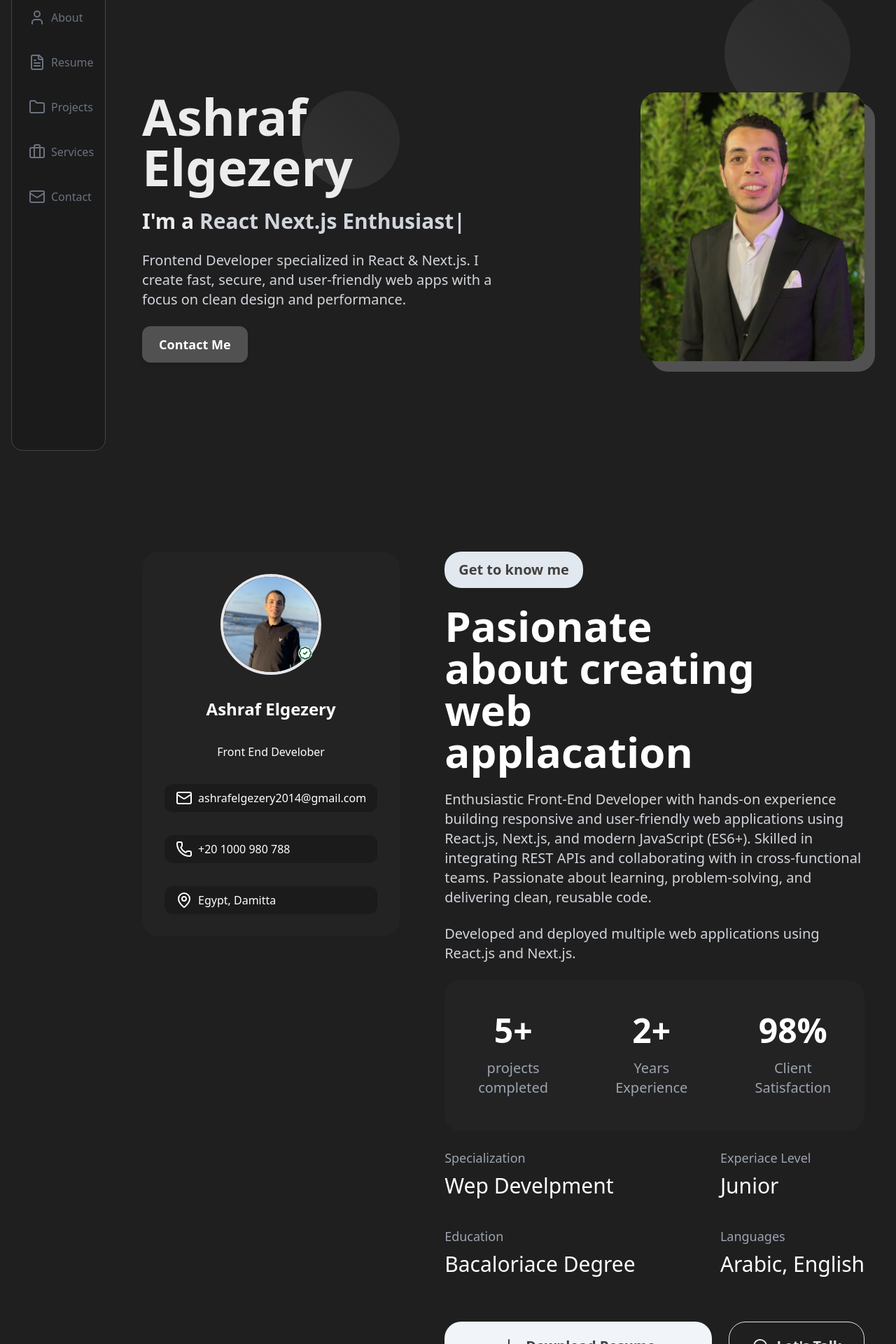
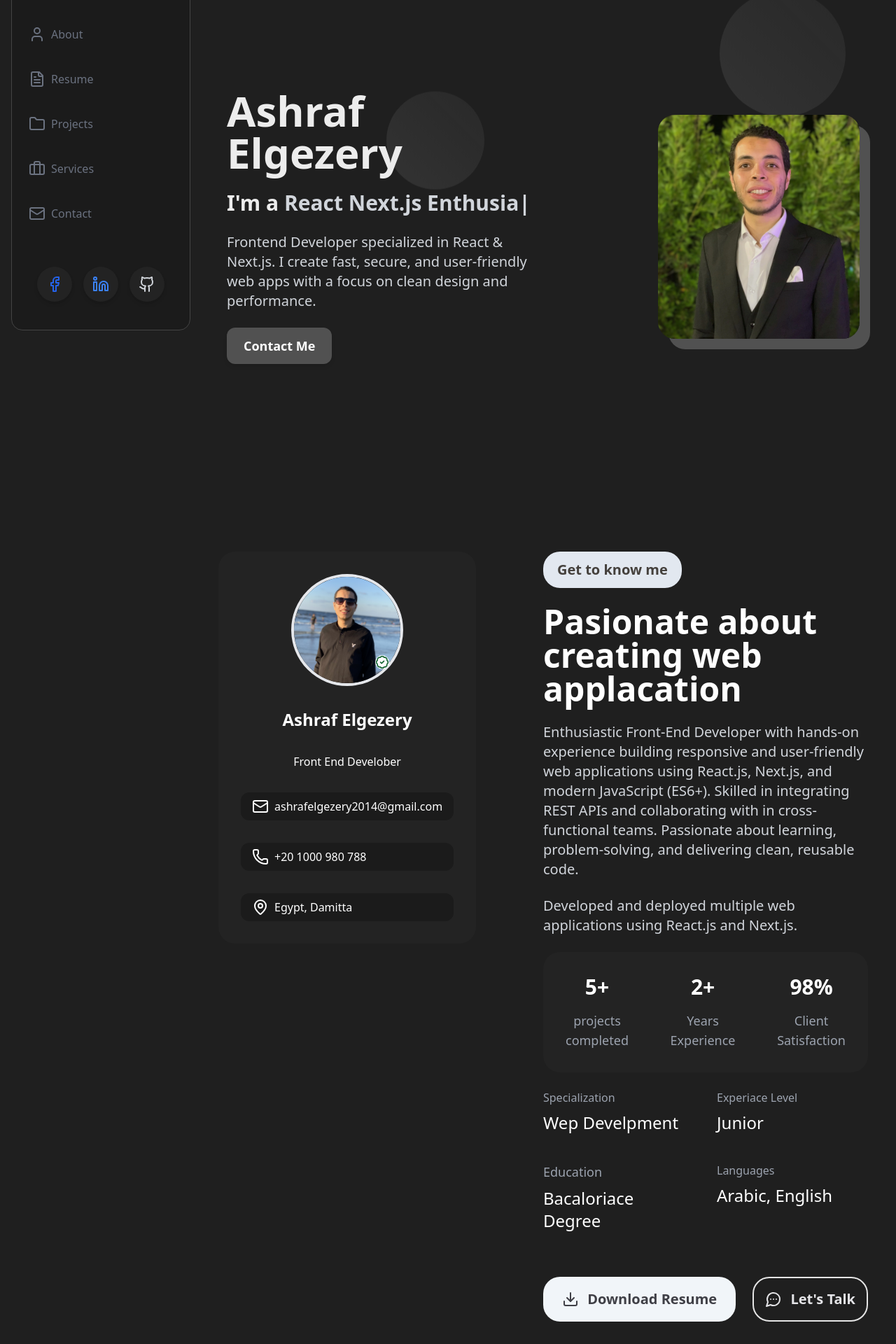
Before and after one commit to ashraf-walid/Ashraf-Portfolio, a Next.js app: page / in a window 1280 px wide. Shown: the part 100-2020 px from the top of the page at 70% size. Built offline with nearby package versions, Linux system fonts and the light colour scheme.

Commit message:
resposive

```diff
--- a/src/app/components/SideMenu.jsx
+++ b/src/app/components/SideMenu.jsx
@@ -7,6 +7,11 @@ import {
   Mail,
   FileText,
   Briefcase,
+  Facebook,
+  Linkedin,
+  Github,
+  Menu,
+  X,
 } from "lucide-react";
 
 const sections = [
@@ -20,6 +25,7 @@ const sections = [
 
 export default function SideMenu() {
   const [active, setActive] = useState("home");
+  const [isMenuOpen, setIsMenuOpen] = useState(false);
 
   useEffect(() => {
     // Set initial active from hash if present
@@ -61,8 +67,32 @@ export default function SideMenu() {
   }, []);
 
   return (
+    <>
+      {/* Mobile menu button */}
+      <div
+        onClick={() => setIsMenuOpen(!isMenuOpen)}
+        className="fixed right-4 top-4 z-50 cursor-pointer rounded-full h-9 w-9 flex justify-center items-center bg-accent md:hidden"
+      >
+        {!isMenuOpen && <Menu size={24} className="text-black" />}
+        {isMenuOpen && <X size={24} className="text-black" />}
+      </div>
+
+      {/* Backdrop for mobile menu */}
+      <div
+        className={`fixed inset-0 bg-black bg-opacity-40 z-40 transition-opacity duration-300 md:hidden ${isMenuOpen ? 'opacity-100 pointer-events-auto' : 'opacity-0 pointer-events-none'}`}
+        onClick={() => setIsMenuOpen(false)}
+        aria-hidden="true"
+      />
+
+      {/* Side menu (mobile & desktop) */}
       <nav
-      className="hidden md:flex flex-col gap-y-2 px-4 justify-start sticky w-1/5 h-[90vh] top-6 bg-sideMenu ml-4 rounded-2xl border border-sideMenuHover"
+        className={`
+          fixed top-0 right-0 h-full w-4/6 max-w-xs z-50 bg-sideMenu border border-sideMenuHover
+          rounded-l-2xl px-4 py-6 flex flex-col justify-start gap-y-2 transition-transform duration-500
+          md:sticky md:top-6 md:w-1/5 md:max-w-none md:rounded-2xl md:ml-4 md:flex md:translate-x-0
+          ${isMenuOpen ? 'translate-x-0' : '-translate-x-full'}
+          md:static md:opacity-100 md:pointer-events-auto
+        `}
         aria-label="Section navigation"
         role="navigation"
       >
@@ -73,8 +103,9 @@ export default function SideMenu() {
                 id={`nav-${section.id}`}
                 href={`#${section.id}`}
                 className={`rounded-xl transition-all  ${
-                active === section.id? "text-accent ": "text-gray-500 hover:text-accent"
+                  active === section.id ? "text-accent " : "text-gray-500 hover:text-accent"
                 }`}
+                onClick={() => setIsMenuOpen(false)}
               >
                 <div className="flex items-center gap-2">
                   <span aria-hidden>{section.icon}</span>
@@ -84,6 +115,18 @@ export default function SideMenu() {
             </li>
           ))}
         </ul>
+        <div className="flex flex-row gap-4 mb-4 justify-center items-center social-links mt-12">
+          <a href="https://www.facebook.com/ashrf.aljzyry.2025" target="_blank" rel="noopener noreferrer" aria-label="Facebook" className="w-[50px] h-[50px] flex items-center justify-center bg-[#232323] text-blue-600 hover:text-blue-800 rounded-full text-[20px] transition-all duration-300 shadow-md hover:shadow-lg focus:outline-none focus:ring-2 focus:ring-blue-400">
+            <Facebook size={24} />
+          </a>
+          <a href="https://www.linkedin.com/in/ِashrafelgezery" target="_blank" rel="noopener noreferrer" aria-label="LinkedIn" className="w-[50px] h-[50px] flex items-center justify-center bg-[#232323] text-blue-500 hover:text-blue-700 rounded-full text-[20px] transition-all duration-300 shadow-md hover:shadow-lg focus:outline-none focus:ring-2 focus:ring-blue-400">
+            <Linkedin size={24} />
+          </a>
+          <a href="https://github.com/ashraf-walid" target="_blank" rel="noopener noreferrer" aria-label="GitHub" className="w-[50px] h-[50px] flex items-center justify-center bg-[#232323] text-gray-300 hover:text-gray-600 rounded-full text-[20px] transition-all duration-300 shadow-md hover:shadow-lg focus:outline-none focus:ring-2 focus:ring-gray-400">
+            <Github size={24} />
+          </a>
+        </div>
       </nav>
+    </>
   );
 }
--- a/src/app/components/motion.jsx
+++ b/src/app/components/motion.jsx
@@ -1,7 +1,7 @@
 export default function Animate({ size = 80, className = "" }) {
   return (
     <div
-      className={`bg-motion rounded-full z-50 ${className}`}
+      className={`bg-motion rounded-full z-0 ${className}`}
       style={{ width: size, height: size }}
       aria-hidden="true"
     />
--- a/src/app/components/sections/AboutSection.jsx
+++ b/src/app/components/sections/AboutSection.jsx
@@ -3,98 +3,81 @@ import Image from "next/image";
 
 export default function AboutSection() {
   return (
-    <section id="about" className="min-h-screen flex gap-16 px-7 py-16">
+    <section id="about" className="min-h-screen grid md:grid-cols-2 px-2 sm:px-4 py-10 sm:py-16">
       {/* Card */}
-      <div className="relative max-h-[550px] w-[75%] bg-[#232323] rounded-3xl flex flex-col justify-between items-center gap-2 p-8">
+      <div className="w-fit max-w-md sm:max-w-lg md:max-w-none h-fit bg-[#232323] rounded-3xl flex flex-col justify-between items-center gap-8 p-6 sm:p-8 mx-auto md:mx-0">
+        {/* Image & BadgeCheck*/}
+        <div className="relative">
           <Image
             src="/profile/profile-2.jpg"
             alt="Profile photo"
-          className=" w-28 h-28 md:w-36 md:h-36 rounded-full object-cover border-4"
+            className="w-28 h-28 sm:w-32 sm:h-32 md:w-40 md:h-40 rounded-full object-cover border-4"
             width={200}
             height={200}
           />
           {/* BadgeCheck */}
-        <div className="absolute right-[125px] top-[135px] flex justify-center items-center w-5 h-5 rounded-full bg-white ">
+          <div className="absolute right-4 bottom-3 md:right-5 md:bottom-6 flex justify-center items-center w-5 h-5 rounded-full bg-white ">
             <BadgeCheck className="text-green-800 font-extrabold" />
           </div>
-        <h2 className="text-2xl font-bold">Ashraf Elgezery</h2>
-        <h3 className="text-base font-medium">Front End Develober</h3>
-        <div className="bg-[#1b1b1b] w-full rounded-xl px-4 py-2 flex gap-2 text-base"> <Mail /> ashrafelgezery2014@gmail.com </div>
-        <div className="bg-[#1b1b1b] w-full rounded-xl px-4 py-2 flex gap-2 text-base"> <Phone /> +20 1000 980 788 </div>
-        <div className="bg-[#1b1b1b] w-full rounded-xl px-4 py-2 flex gap-2 text-base"> <MapPin /> Egypt, Damitta </div>
+        </div>
+        <h2 className="text-xl sm:text-2xl font-bold">Ashraf Elgezery</h2>
+        <h3 className="text-sm sm:text-base font-medium">Front End Develober</h3>
+        <div className="bg-[#1b1b1b] w-full rounded-xl px-4 py-2 flex gap-2 text-sm sm:text-base items-center"> <Mail /> ashrafelgezery2014@gmail.com </div>
+        <div className="bg-[#1b1b1b] w-full rounded-xl px-4 py-2 flex gap-2 text-sm sm:text-base items-center"> <Phone /> +20 1000 980 788 </div>
+        <div className="bg-[#1b1b1b] w-full rounded-xl px-4 py-2 flex gap-2 text-sm sm:text-base items-center"> <MapPin /> Egypt, Damitta </div>
       </div>
       {/* Get to know me */}
-      <div className="w-auto flex flex-col gap-6">
-        <div className="bg-slate-200 w-fit text-stone-700 font-bold text-xl px-5 py-3 rounded-3xl">Get to know me</div>
-        <div className="text-6xl max-w-[470px] font-bold">Pasionate about creating web applacation</div>
-        <div className="text-xl text-gray-300">
+      <div className="w-full flex flex-col gap-6">
+        <div className="bg-slate-200 w-fit text-stone-700 font-bold text-lg sm:text-xl px-4 sm:px-5 py-2 sm:py-3 rounded-3xl">Get to know me</div>
+        <div className="text-3xl sm:text-4xl md:text-5xl max-w-full md:max-w-[470px] font-bold">Pasionate about creating web applacation</div>
+        <div className="text-base sm:text-xl text-gray-300">
           Enthusiastic Front-End Developer with hands-on experience building responsive and user-friendly web
           applications using React.js, Next.js, and modern JavaScript (ES6+). Skilled in integrating REST
           APIs and collaborating with in cross-functional teams. Passionate about learning, problem-solving, and
           delivering clean, reusable code.
         </div>
-        <div className="text-xl text-gray-300">
+        <div className="text-base sm:text-xl text-gray-300">
           Developed and deployed multiple web applications using React.js and Next.js.
         </div>
-        <div className="flex bg-[#232323] p-12 justify-between rounded-3xl">
+        <div className="flex flex-col sm:flex-row bg-[#232323] p-6 sm:p-8 justify-between rounded-3xl gap-6 sm:gap-0">
           <div className="text-center">
-            <div className="text-5xl font-bold mb-4">5+</div>
-            <div className="text-gray-400 text-xl">projects</div>
-            <div className="text-gray-400 text-xl">completed</div>
+            <div className="text-xl sm:text-3xl font-bold mb-2 sm:mb-4">5+</div>
+            <div className="text-gray-400 text-base sm:text-lg">projects</div>
+            <div className="text-gray-400 text-base sm:text-lg">completed</div>
           </div>
-
           <div className="text-center">
-            <div className="text-5xl font-bold mb-4">2+</div>
-            <div className="text-gray-400 text-xl">Years</div>
-            <div className="text-gray-400 text-xl">Experience</div>
+            <div className="text-xl sm:text-3xl font-bold mb-2 sm:mb-4">2+</div>
+            <div className="text-gray-400 text-base sm:text-lg">Years</div>
+            <div className="text-gray-400 text-base sm:text-lg">Experience</div>
           </div>
-
           <div className="text-center">
-            <div className="text-5xl font-bold mb-4">98%</div>
-            <div className="text-gray-400 text-xl">Client</div>
-            <div className="text-gray-400 text-xl">Satisfaction</div>
+            <div className="text-xl sm:text-3xl font-bold mb-2 sm:mb-4">98%</div>
+            <div className="text-gray-400 text-base sm:text-lg">Client</div>
+            <div className="text-gray-400 text-base sm:text-lg">Satisfaction</div>
           </div>
         </div>
         {/* Details */}
-        <div className="flex justify-between w-[600px]">
+        <div className="flex flex-col sm:flex-row justify-between w-full gap-8">
           {/* coulm One */}
-          <div className="">
-            <div className="text-gray-400 text-lg mb-2">
-              Specialization
+          <div className="flex-1">
+            <div className="text-gray-400 text-sm sm:text-base mb-2">Specialization</div>
+            <div className="text-xl sm:text-2xl mb-6 sm:mb-10">Wep Develpment</div>
+            <div className="text-gray-400 text-base sm:text-lg mb-2">Education</div>
+            <div className="text-xl sm:text-2xl">Bacaloriace Degree</div>
           </div>
-            <div className="text-3xl mb-10">
-              Wep Develpment
-            </div>
-
-            <div className="text-gray-400 text-lg mb-2">
-              Education
-            </div>
-            <div className="text-3xl">
-              Bacaloriace Degree
+          {/* coulm Two */}
+          <div className="flex-1">
+            <div className="text-gray-400 text-sm sm:text-base mb-2">Experiace Level</div>
+            <div className="text-xl sm:text-2xl mb-6 sm:mb-10">Junior </div>
+            <div className="text-gray-400 text-sm sm:text-base mb-2">Languages</div>
+            <div className="text-xl sm:text-2xl">Arabic, English</div>
           </div>
         </div>
-          {/* coulm Two */}
-          <div className="">
-            <div className="text-gray-400 text-lg mb-2">
-              Experiace Level
-            </div>
-            <div className="text-3xl mb-10">
-              Junior
-            </div>
-
-            <div className="text-gray-400 text-lg mb-2">
-              Languages
-            </div>
-            <div className="text-3xl">
-              Arabic, English
-            </div>
-          </div>
-        </div>
-        <div className="flex mt-10 gap-6 w-[600px]">
-          <button className="bg-slate-100 px-8 py-5 rounded-3xl flex gap-3 text-xl font-bold text-zinc-700 justify-center items-center flex-1">
+        <div className="flex flex-col sm:flex-row mt-8 sm:mt-10 gap-4 sm:gap-6 w-full">
+          <button className="bg-slate-100 px-4 sm:px-4 py-3 sm:py-4 rounded-3xl flex gap-3 text-lg sm:text-xl font-bold text-zinc-700 justify-center items-center flex-1">
             <Download/> Download Resume
           </button>
-          <button className="px-8 py-5 rounded-3xl flex gap-3 text-xl font-bold text-zinc-200 border bourder-2 border-neutral-200 justify-center items-center flex-2">
+          <button className="px-4 sm:px-4 py-3 sm:py-4 rounded-3xl flex gap-3 text-lg sm:text-xl font-bold text-zinc-200 border-2 border-neutral-200 justify-center items-center flex-2">
             <MessageCircleMore/> Let's Talk
           </button>
         </div>
--- a/src/app/components/sections/HomeSection.jsx
+++ b/src/app/components/sections/HomeSection.jsx
@@ -14,7 +14,7 @@ export default function HomeSection() {
       <Animate size={140} className="top-40 left-8 md:top-52 md:left-64" />
       {/* Left Side: Text */}
       <div className="space-y-4 sm:space-y-6 text-center md:text-left z-10">
-        <h1 className="text-4xl sm:text-5xl md:text-6xl lg:text-7xl font-bold text-accent">
+        <h1 className="text-3xl sm:text-4xl md:text-5xl lg:text-6xl font-bold text-accent">
           Ashraf Elgezery
         </h1>
         <h2 className="text-xl sm:text-2xl md:text-3xl font-semibold text-gray-300">
@@ -45,7 +45,7 @@ export default function HomeSection() {
           src="/profile/profile-1.webp"
           priority
           alt="Profile photo"
-          className="w-48 h-48 sm:w-64 sm:h-64 md:w-72 md:h-80 lg:w-80 lg:h-96 rounded-3xl object-cover shadow-[15px_15px_0px_rgb(81,81,81)]"
+          className="w-48 h-48 sm:w-64 sm:h-64 md:w-64 md:h-72 lg:w-72 lg:h-80 rounded-3xl object-cover shadow-[15px_15px_0px_rgb(81,81,81)]"
           width={400}
           height={400}
         />
```
Also changed, not shown: public/profile/profile-2.jpg, public/profile/profile-2.webp (deleted). Lines whose indentation alone changed are shown as unchanged.
